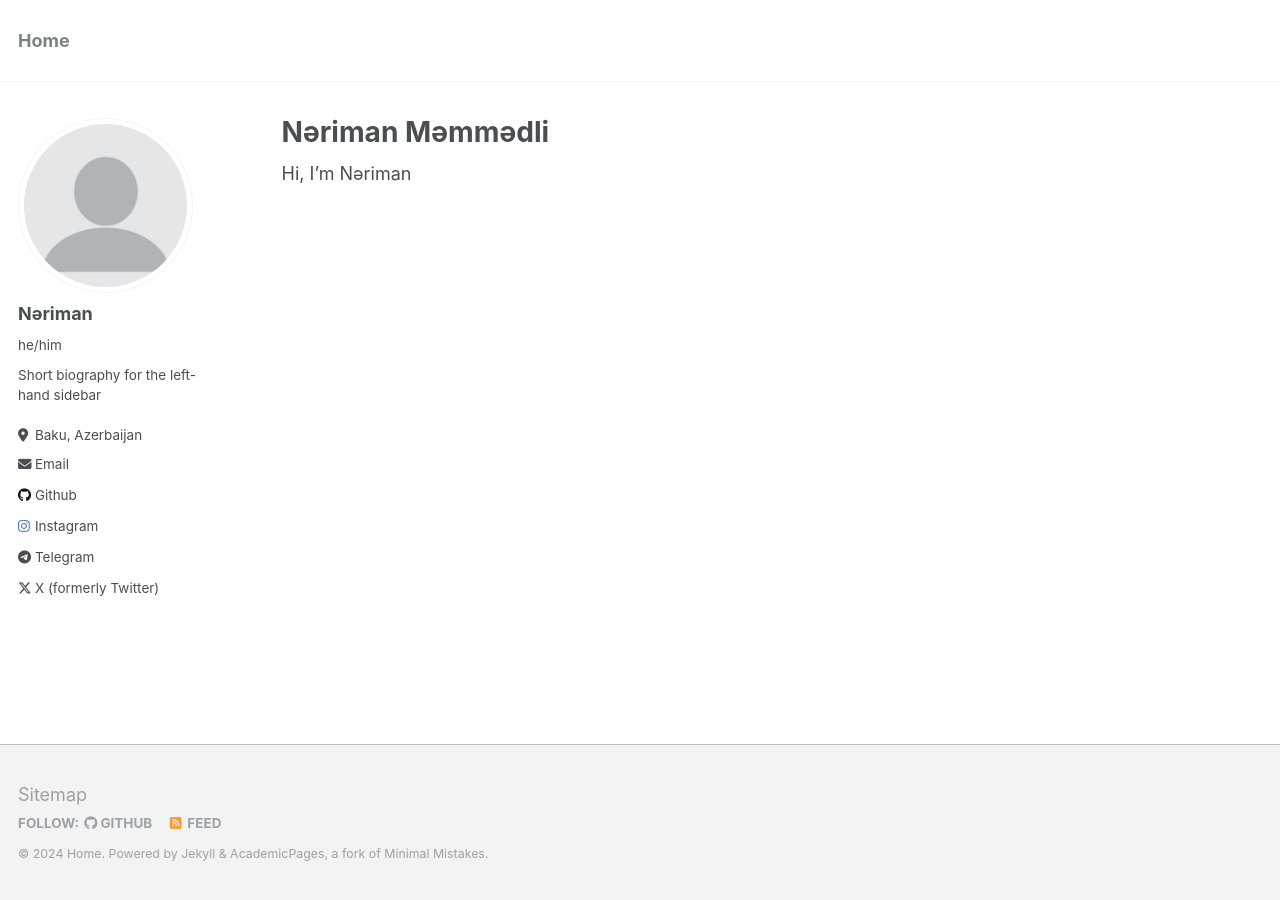
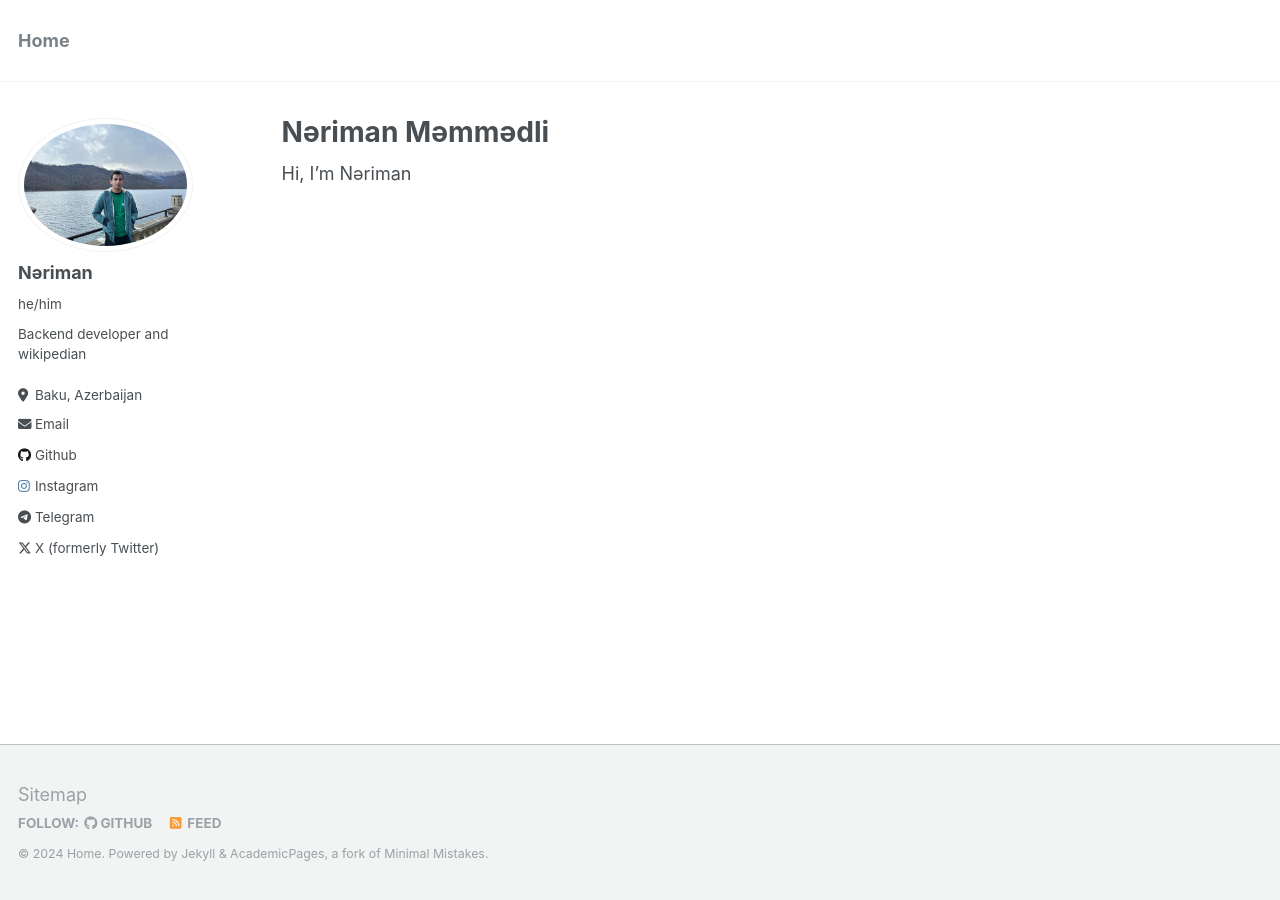
Before and after one commit to nerim4n/nerim4n.github.io, a Jekyll site: the page built from _pages/about.md, in a window 1280 px wide. Built offline with Jekyll 4.4.1, drawn with Linux system fonts in a browser that asks for light colours.

Commit message:
add image

```diff
--- a/_config.yml
+++ b/_config.yml
@@ -21,10 +21,10 @@ repository               : "nerim4n/nerim4n.github.io"
 #               Additional customization can be done by editing /_includes/author-profile.html
 author:
   # Biographic information
-  avatar           : "profile.png"
+  avatar           : "profile.jpg"
   name             : "Nəriman"
   pronouns         : "he/him"
-  bio              : "Short biography for the left-hand sidebar"
+  bio              : "Backend developer and wikipedian"
   location         : "Baku, Azerbaijan"
   employer         : # "Red Brick University"
   uri              : # URL
```
Also changed, not shown: images/profile.jpg (added), images/profile.png (deleted).
